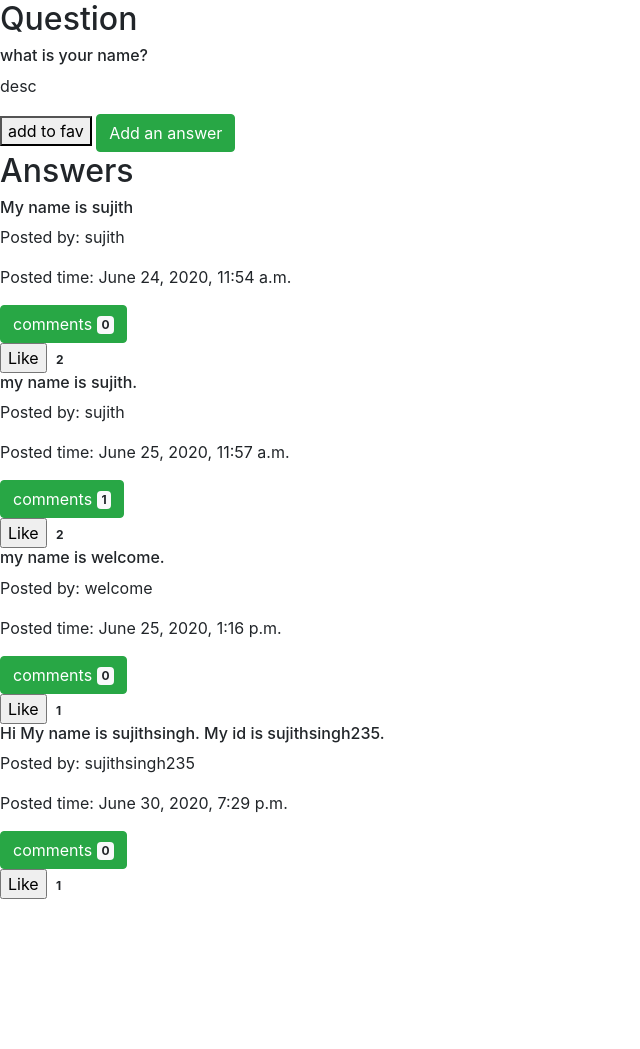
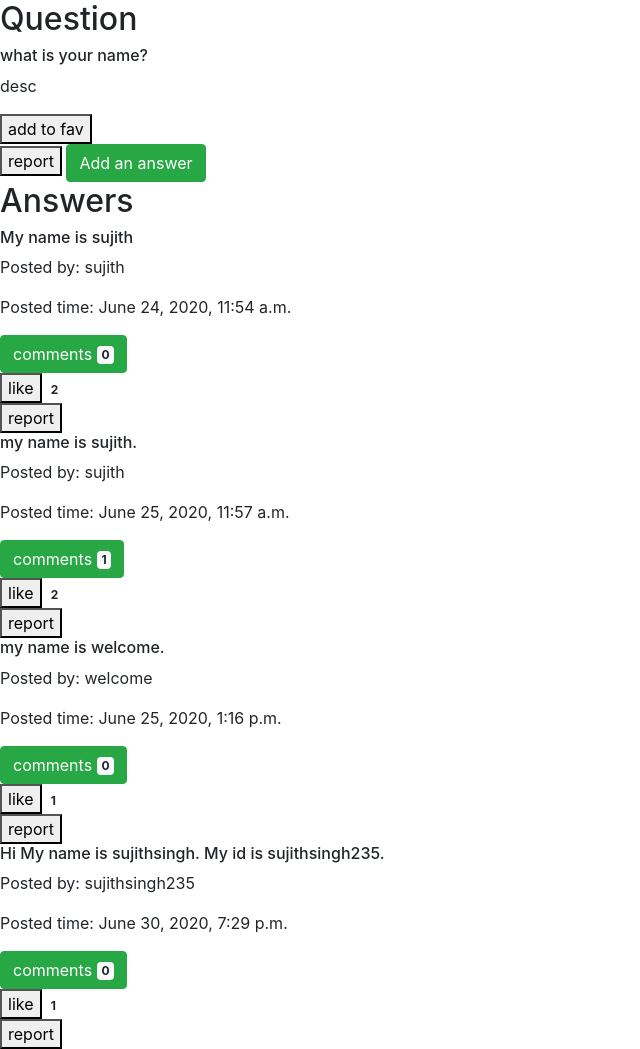
Before and after one commit to sujithsingh235/mentor, a Django app: page /public/forum/13 in a window 1280 px wide. Shown: the whole page, without its empty margins (0-640 px from the left). Before the commit the page ends 899 px from the top, so only its background shows below. Run offline with Django 3.2, Linux system fonts and the light colour scheme; data comes from the database, SQL or seed files in the repository; both versions use the stored data as it was after the commit; data that the repository does not hold is empty; some libraries are stand-ins or nearby versions.

Commit message:
report feature completed

```diff
--- a/public_forum/admin.py
+++ b/public_forum/admin.py
@@ -6,3 +6,4 @@ admin.site.register(answers)
 admin.site.register(comments)
 admin.site.register(like)
 admin.site.register(favourite)
+admin.site.register(report)
--- a/public_forum/models.py
+++ b/public_forum/models.py
@@ -27,3 +27,8 @@ class like(models.Model): # To Generate the like status of particular user and c
 class favourite(models.Model):
     user = models.CharField(max_length=25)
     question_id = models.IntegerField()
+
+class report(models.Model):
+    user = models.CharField(max_length=25)
+    QorA = models.CharField(max_length=10)
+    QorA_id = models.IntegerField()
--- a/public_forum/urls.py
+++ b/public_forum/urls.py
@@ -9,10 +9,12 @@ urlpatterns = [
     path('comments/<int:id>',comments_view),
     path('edit_answer/<int:id>/<int:question_id>',edit_answer_view),
     path('delete_answer',delete_answer_view),
-    path('like',like_view),
+    path('add_like',add_like_view),
+    path('remove_like',remove_like_view),
     path('my_questions',my_questions_view),
     path('my_answers',my_answers_view),
     path('fav_add',fav_view),
     path('fav_remove',fav_remove_view),
-    path('my_favourite',my_favourite_view)
+    path('my_favourite',my_favourite_view),
+    path('report',report_view)
 ]
--- a/public_forum/views.py
+++ b/public_forum/views.py
@@ -1,5 +1,5 @@
 from django.shortcuts import render, redirect
-from .models import questions, answers, comments, like, favourite
+from .models import questions, answers, comments, like, favourite, report
 import datetime
 from django.http import HttpResponse
 from .forms import answers_form
@@ -45,6 +45,9 @@ def question_brief_view(request, id):
     list_of_answers = []
     current_user = request.session.get('username', 'null')
     added_to_fav = favourite.objects.filter(user=current_user,question_id=id).exists() # checks whether the user already added this question to fav or not
+    reported_questions = report.objects.filter(user=current_user,QorA="question").values_list("QorA_id",flat=True)
+    reported_answers = report.objects.filter(user=current_user,QorA="answer").values_list("QorA_id",flat=True)
+    print(reported_questions)
     if len(answer) != 0:
         exist = True
         for ans in answer:		# This will count the number of comments and likes
@@ -65,7 +68,9 @@ def question_brief_view(request, id):
         'answers': list_of_answers,
         'exist': exist,
         'current_user': current_user,
-        'fav' : added_to_fav
+        'fav' : added_to_fav,
+        'reported_questions' : reported_questions,
+        'reported_answers' : reported_answers
     }
     return render(request, 'public_forum/question_brief.html', context)
 
@@ -94,24 +99,24 @@ def write_answer_view(request, id):
 def comments_view(request, id):
     if request.method == 'POST':
         user = request.session.get('username', 'null')
+        if user == 'null':
+            return redirect('user_login')
         posted_time = datetime.datetime.now()
         comment = request.POST.get('comment')
         answer_id = id
-        new_comment = comments(
-            user=user, posted_time=posted_time, comment=comment, answer_id=id)
+        new_comment = comments(user=user, posted_time=posted_time, comment=comment, answer_id=id)
         new_comment.save()
-    elif request.method == 'POST':
-        comment = comments.objects.filter(
-            answer_id=id).order_by('-posted_time')
-        if len(comment) != 0:
-            exist = True
-        else:
-            exist = False
-        context = {
-            'comments': comment,
-            'exist': exist
-        }
-        return render(request, "public_forum/comments.html", context)
+
+    comment = comments.objects.filter(answer_id=id).order_by('-posted_time')
+    if len(comment) != 0:
+        exist = True
+    else:
+        exist = False
+    context = {
+        'comments': comment,
+        'exist': exist
+    }
+    return render(request, "public_forum/comments.html", context)
 
 
 def edit_answer_view(request, id, question_id):
@@ -152,31 +157,36 @@ def delete_answer_view(request):
         return redirect('/public/forum/'+str(question_id))
 
 
-def like_view(request):
-    current_user = request.session.get('username', 'null')
-    if current_user == 'null':
+def add_like_view(request):
+    user = request.session.get('username','null')
+    if user == 'null':
         return redirect('user_login')
-    user = request.POST.get('user')
     answer_id = request.POST.get('answer_id')
-    question_id = request.POST.get('question_id')
-    status = request.POST.get('status')
-    if status == 'like':
-        new_like = like(user=user, answer_id=answer_id)
-        new_like.save()
-        ans_obj = answers.objects.get(id=answer_id)
-        like_count = ans_obj.like + 1
-        print(like_count)
-        ans_obj.like = like_count
-        ans_obj.save()
-    elif status == "rlike":   # rlike means removing the like
-        l = like.objects.get(user=user, answer_id=answer_id)
-        l.delete()
-        ans_obj = answers.objects.get(id=answer_id)
-        like_count = ans_obj.like - 1
-        print(like_count)
-        ans_obj.like = like_count
-        ans_obj.save()
-    return redirect('/public/forum/'+str(question_id))
+    new_like = like(user=user, answer_id=answer_id)
+    new_like.save()
+    ans_obj = answers.objects.get(id=answer_id)
+    like_count = ans_obj.like + 1
+    print(like_count)
+    ans_obj.like = like_count
+    ans_obj.save()
+    return HttpResponse('success')
+
+
+def remove_like_view(request):
+    user = request.session.get('username','null')
+    if user == 'null':
+        return redirect('user_login')
+    answer_id = request.POST.get('answer_id')
+    l = like.objects.get(user=user,answer_id=answer_id)
+    l.delete()
+    ans_obj = answers.objects.get(id=answer_id)
+    like_count = ans_obj.like - 1
+    print(like_count)
+    ans_obj.like = like_count
+    ans_obj.save()
+    return HttpResponse('success')
+
+
 
 
 def my_questions_view(request):
@@ -257,3 +267,23 @@ def my_favourite_view(request):
         "exist" : exist
     }
     return render(request,"public_forum/my_fav.html",context)
+
+
+def report_view(request):
+    user = request.session.get('username','null')
+    if user == 'null':
+        return redirect('user_login')
+    id = request.POST.get('id')
+    operation = request.POST.get('operation')
+    QorA = request.POST.get('QorA')
+    if operation == 'add_report':
+        new_report = report(user=user,QorA=QorA,QorA_id=id)
+        new_report.save()
+        print(new_report.QorA)
+        print('report added')
+        return HttpResponse('success')
+    elif operation == 'remove_report':
+        del_report = report.objects.get(user=user,QorA=QorA,QorA_id=id)
+        del_report.delete()
+        print('report deleted')
+        return HttpResponse('success')
--- a/templates/public_forum/comments.html
+++ b/templates/public_forum/comments.html
@@ -13,11 +13,9 @@
     {% else %}
         <h4>No comments</h4>
     {% endif %}
-    {% is user.is_authenticated %}
         <form method="POST">
             {% csrf_token %}
             <textarea required="required" name="comment" rows=10 cols=40 placeholder="Enter your comments here....."></textarea></br>
             <input type="submit">
         </form>
-    {% endif %}
 {% endblock %}
--- a/templates/public_forum/question_brief.html
+++ b/templates/public_forum/question_brief.html
@@ -48,6 +48,87 @@
         x.setRequestHeader('Content-type', 'application/x-www-form-urlencoded');
         x.send("question_id=" + id);
     }
+    //The below function is for add like
+    function add_like(answer_id,like)
+    {
+        like = parseInt(like) + 1;
+        var x = new XMLHttpRequest();
+        x.onreadystatechange = function () {
+            if (this.readyState == 4 && this.status == 200) {
+                //if the user didnt login, the response text will not be success . Then we will redirect to login page.
+                if (this.responseText != 'success') {
+                    window.location = this.responseURL;
+                }
+                else if(this.responseText == 'success'){
+                    document.getElementById('like_id_'+answer_id).innerHTML = "liked";
+                    param = "remove_like("+answer_id+","+like+")";
+                    document.getElementById('like_id_'+answer_id).setAttribute('onclick',param);
+                    document.getElementById('like_badge_'+answer_id).innerHTML = like;
+                }
+            }
+        };
+        csrftoken = jQuery("[name=csrfmiddlewaretoken]").val();
+        x.open('POST', '/public/forum/add_like', true);
+        x.setRequestHeader('X-CSRFToken', csrftoken);
+        x.setRequestHeader('Content-type', 'application/x-www-form-urlencoded');
+        x.send("answer_id=" +answer_id);
+    }
+    //The below function is for remove like
+    function remove_like(answer_id,like)
+    {
+        like = parseInt(like) - 1;
+        var x = new XMLHttpRequest();
+        x.onreadystatechange = function () {
+            if (this.readyState == 4 && this.status == 200) {
+                //if the user didnt login, the response text will not be success . Then we will redirect to login page.
+                if (this.responseText != 'success') {
+                    window.location = this.responseURL;
+                }
+                else if(this.responseText == 'success'){
+                    document.getElementById('like_id_'+answer_id).innerHTML = "like";
+                    param = "add_like("+answer_id+","+like+")";
+                    document.getElementById('like_id_'+answer_id).setAttribute('onclick',param);
+                    document.getElementById('like_badge_'+answer_id).innerHTML = like;
+                }
+            }
+        };
+        csrftoken = jQuery("[name=csrfmiddlewaretoken]").val();
+        x.open('POST', '/public/forum/remove_like', true);
+        x.setRequestHeader('X-CSRFToken', csrftoken);
+        x.setRequestHeader('Content-type', 'application/x-www-form-urlencoded');
+        x.send("answer_id=" +answer_id);
+    }
+    function report(id,operation,QorA)
+    {
+        var x = new XMLHttpRequest();
+        element_id = QorA+"_report_"+id;
+        x.onreadystatechange = function () {
+            if (this.readyState == 4 && this.status == 200) {
+                //if the user didnt login, the response text will not be success . Then we will redirect to login page.
+                if (this.responseText != 'success') {
+                    window.location = this.responseURL;
+                }
+                else if(this.responseText == 'success'){
+                   handle = document.getElementById(element_id);
+                   if(operation == "add_report"){
+                        handle.innerHTML = "reported";
+                        param = "report('"+id+"','remove_report','"+QorA+"')";
+                        handle.setAttribute('onclick',param);
+                   }
+                   else if(operation == "remove_report"){
+                        handle.innerHTML = "report";
+                        param = "report('"+id+"','add_report','"+QorA+"')";
+                        handle.setAttribute('onclick',param);
+                   }
+                }
+            }
+        };
+        csrftoken = jQuery("[name=csrfmiddlewaretoken]").val();
+        x.open('POST', '/public/forum/report', true);
+        x.setRequestHeader('X-CSRFToken', csrftoken);
+        x.setRequestHeader('Content-type', 'application/x-www-form-urlencoded');
+        x.send("id="+id+"&operation="+operation+"&QorA="+QorA);
+    }
 </script>
 <h6>{{question.question}}</h6>
 <p>{{question.description}}</p>
@@ -62,7 +143,15 @@
     {% endif %}
     </button>
 <!---->
-
+<!--Report-->
+    <br>
+    <button id="question_report_{{question.id}}" type='button'
+    {% if question.id not in reported_questions %}
+        onclick="report('{{question.id}}','add_report','question')">report</button>
+    {% else %}
+        onclick="report('{{question.id}}','remove_report','question')">reported</button>
+    {% endif %}
+<!--/Report-->
 
 <a href="./write_answer/{{question.id}}" class="btn btn-success">Add an answer</a>
 <h2>Answers</h2>
@@ -82,25 +171,31 @@
 <!--The user can delete his answer-->
 {% endif %}
 <form method="POST" action="./like">
-    <input type="hidden" name="user" value="{{current_user}}">
-    <input type="hidden" name="answer_id" value="{{answer.id}}">
-    <input type="hidden" name="question_id" value="{{question.id}}">
     {% if current_user != answer.user %}
-    <!--The like option should not be available for the creator of that answer-->
-    {% if current_user not in liked_users %}
-    <input type="hidden" name="status" value="like">
-    <!--This denotes that the user likes the question-->
-    <input type="submit" value="Like">
-    <!--like button. The user didnt like this answer yet.-->
+        <!--The like option should not be available for the creator of that answer-->
+    <!--like button-->
+        <button id="like_id_{{answer.id}}" type='button'
+        {% if current_user not in liked_users %}
+            onclick="add_like('{{answer.id}}','{{no_of_likes}}')">
+            like
+        {% else %}
+            onclick="remove_like('{{answer.id}}','{{no_of_likes}}')">
+            liked
+        {% endif %}
+        </button>
+    <!--/like button-->
+    {% endif%}
+
+    <span id="like_badge_{{answer.id}}" class="badge">{{no_of_likes}}</span>
+</form>
+<!--Report-->
+    <button id="answer_report_{{answer.id}}" type='button'
+    {% if answer.id not in reported_answers %}
+        onclick="report('{{answer.id}}','add_report','answer')">report</button>
     {% else %}
-    <input type="hidden" name="status" value="rlike">
-    <!--rlike means removing the like-->
-    <input type="submit" value="Liked">
-    <!--active like button.Because The user already liked this answer.-->
+        onclick="report('{{answer.id}}','remove_report','answer'">reported</button>
     {% endif %}
-    {% endif%}
-    <span class="badge">{{no_of_likes}}</span>
-</form>
+<!--/Report-->
 {% endfor %}
 {% else %}
 <h4>No answers</h4>
```
Also changed, not shown: db.sqlite3, public_forum/migrations/0010_report.py (added), public_forum/migrations/0011_remove_report_report_type.py (added).
